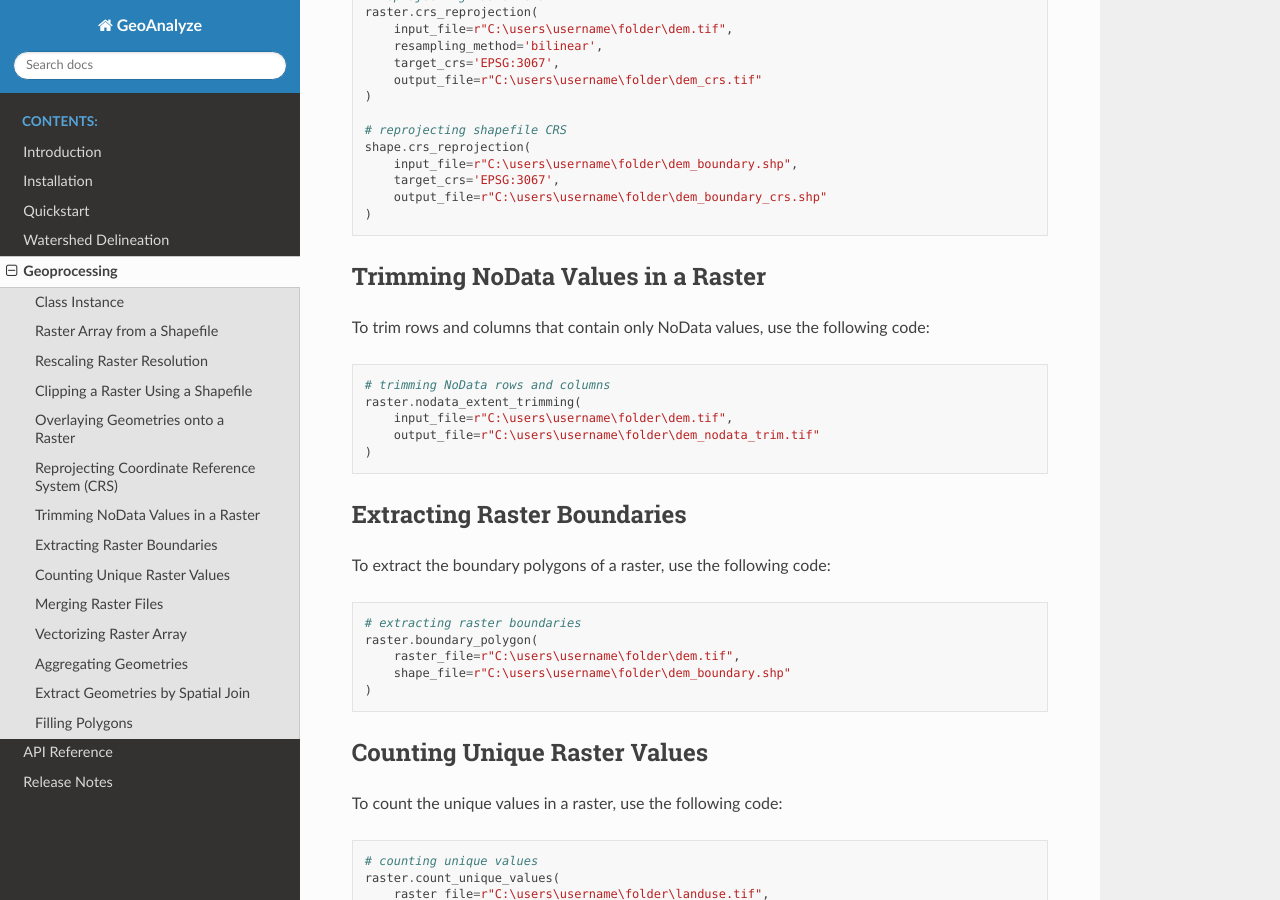
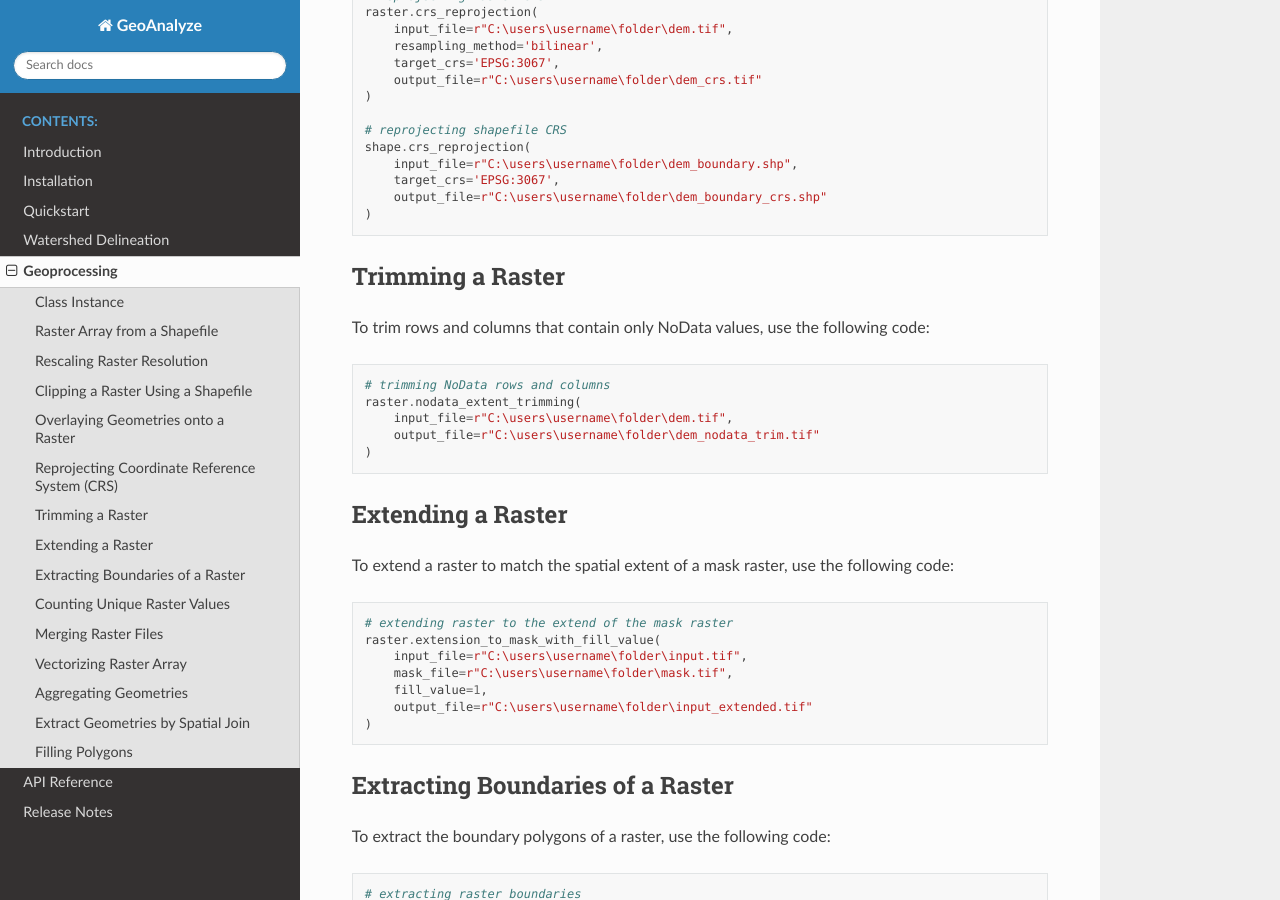
Before and after one commit to debpal/GeoAnalyze, a Sphinx documentation site: the page built from docs/geoprocessing.rst, in a window 1280 px wide and 900 px high, scrolled down 1676 px. Built offline with Sphinx 7.4.7 and the Read the Docs theme 3.1.0, drawn with Linux system fonts in a browser that asks for light colours.

Commit message:
update docs

```diff
--- a/docs/geoprocessing.rst
+++ b/docs/geoprocessing.rst
@@ -110,8 +110,8 @@ To reproject rasters and shapefiles to a different Coordinate Reference System (
     )
 
 
-Trimming NoData Values in a Raster
---------------------------------------
+Trimming a Raster
+--------------------
 
 To trim rows and columns that contain only NoData values, use the following code:
 
@@ -125,8 +125,24 @@ To trim rows and columns that contain only NoData values, use the following code
     )
 
 
-Extracting Raster Boundaries
--------------------------------
+Extending a Raster
+--------------------
+
+To extend a raster to match the spatial extent of a mask raster, use the following code:
+
+
+.. code-block:: python
+
+    # extending raster to the extend of the mask raster
+    raster.extension_to_mask_with_fill_value(
+        input_file=r"C:\users\username\folder\input.tif",
+        mask_file=r"C:\users\username\folder\mask.tif",
+        fill_value=1,
+        output_file=r"C:\users\username\folder\input_extended.tif"
+    )
+
+Extracting Boundaries of a Raster
+-----------------------------------
 
 To extract the boundary polygons of a raster, use the following code:
 
--- a/docs/introduction.rst
+++ b/docs/introduction.rst
@@ -57,6 +57,7 @@ This allows users to execute geoprocessing tasks more efficiently, reducing code
 - Reclassifying rasters values
 - Counting unique raster values
 - Merging raster files
+- Trimming and extending rasters
 
 *Shapefile*
 ^^^^^^^^^^^^^^^
```
